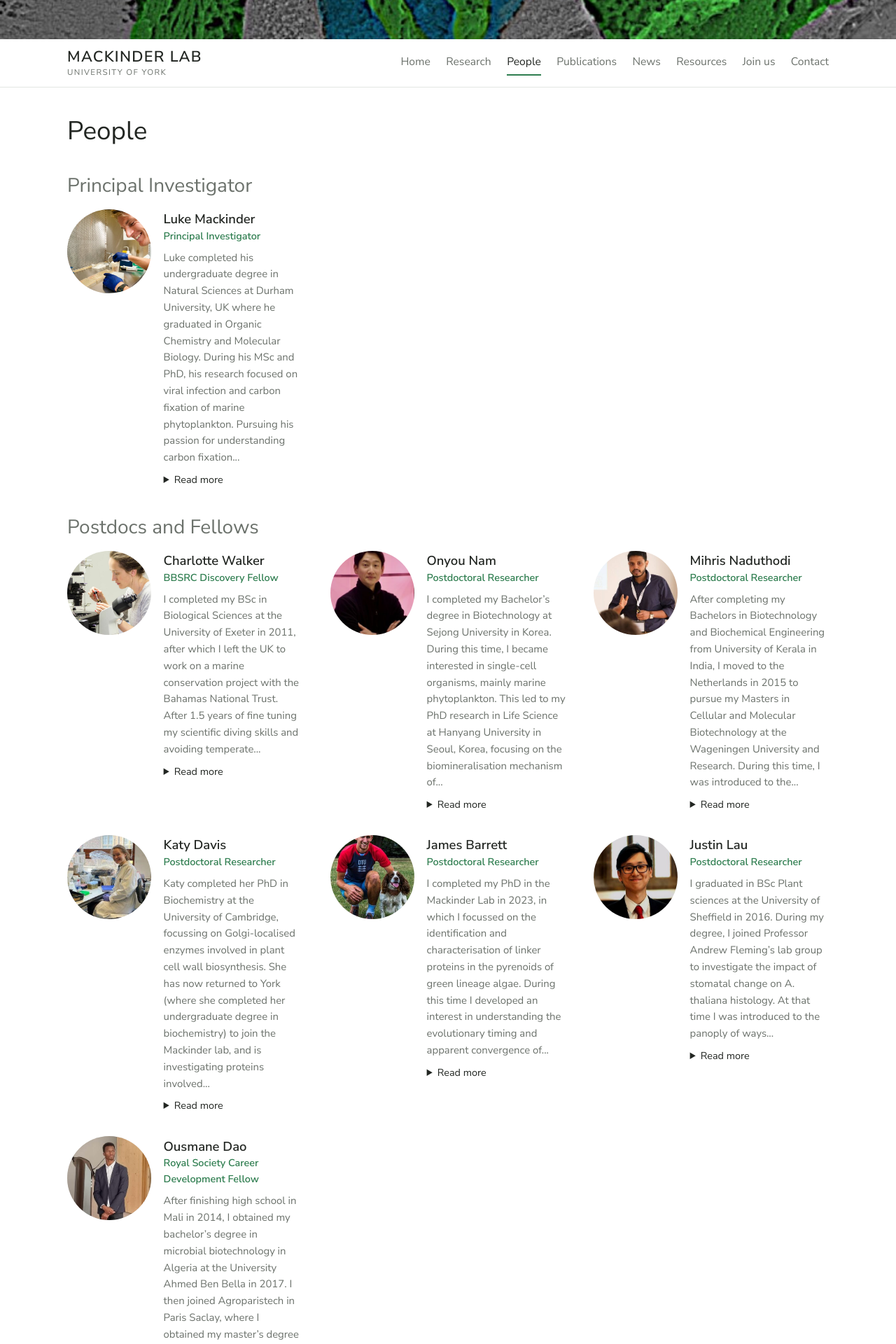
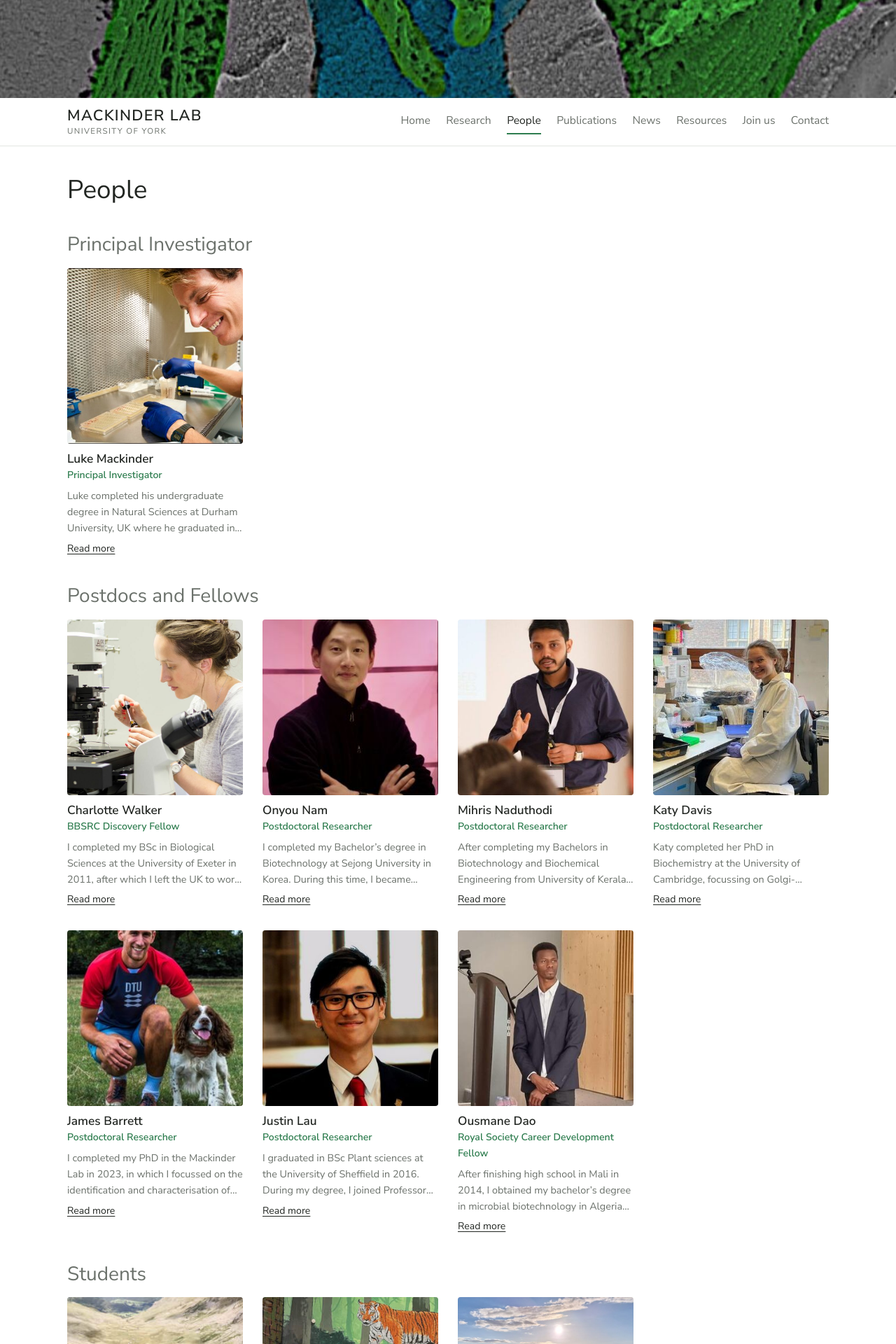
Before and after one commit to mackinderlab/mackinderlab.github.io, a Jekyll site: the page built from people.html, in a window 1280 px wide. Shown: the top 1920 px of the page at 70% size. Built offline with Jekyll 4.4.1, drawn with Linux system fonts in a browser that asks for light colours; some of the changed text lies outside the part shown.

Commit message:
Square people cards with bio pop-ups, consistent hero banner with parallax, Bluesky slot
- People: square photos, bios clamped to three lines, full bio in a dialog
- Banner: one hero image on every page (taller strip on inner pages,
  full-height on home) with a gentle parallax scroll; respects reduced motion
- Home: optional Bluesky feed, set by the "Bluesky handle" field in Pages CMS

Co-Authored-By: Claude Opus 5.5 (1M context) <noreply@anthropic.com>
Claude-Session: https://claude.ai/code/session_014AbhEuTHNLLCYFk9iixU6t

```diff
--- a/_data/home.yml
+++ b/_data/home.yml
@@ -7,3 +7,5 @@ intro: >-
 banner: /assets/images/research/pyrenoid-em.jpg
 banner_alt: Coloured electron micrograph of a Chlamydomonas pyrenoid
 news_count: 10
+# Bluesky handle (e.g. mackinderlab.bsky.social). Leave empty to hide the feed.
+bluesky: ""
--- a/_includes/header.html
+++ b/_includes/header.html
@@ -1,5 +1,6 @@
-<div class="banner{% if page.url == '/' %} banner-home{% endif %}" role="img" aria-label="{{ site.data.home.banner_alt | escape }}"
-  style="background-image:url('{{ site.data.home.banner | relative_url }}')"></div>
+<div class="hero{% if page.url == '/' %} hero-home{% endif %}">
+  <img class="hero-img" src="{{ site.data.home.banner | relative_url }}" alt="{{ site.data.home.banner_alt | escape }}" fetchpriority="high">
+</div>
 <header class="site-header">
   <div class="container header-inner">
     <a class="site-title" href="{{ '/' | relative_url }}">Mackinder Lab<span class="site-sub">University of York</span></a>
--- a/_layouts/default.html
+++ b/_layouts/default.html
@@ -7,5 +7,20 @@
     {{ content }}
   </main>
   {% include footer.html %}
+  <script>
+    // Banner parallax: the image drifts more slowly than the page as you scroll.
+    (function () {
+      var img = document.querySelector('.hero-img');
+      if (!img || window.matchMedia('(prefers-reduced-motion: reduce)').matches) return;
+      var hero = img.parentElement, ticking = false;
+      function update() {
+        var y = window.scrollY;
+        if (y <= hero.offsetHeight) img.style.transform = 'translate3d(0,' + (y * 0.45) + 'px,0) scale(1.08)';
+        ticking = false;
+      }
+      window.addEventListener('scroll', function () { if (!ticking) { requestAnimationFrame(update); ticking = true; } }, { passive: true });
+      update();
+    })();
+  </script>
 </body>
 </html>
--- a/assets/css/style.css
+++ b/assets/css/style.css
@@ -43,10 +43,11 @@ h3 { font-size: 1.15rem; font-weight: 600; }
 .container { max-width: var(--max); margin: 0 auto; padding: 0 16px; }
 main.container { padding-top: 2.5rem; padding-bottom: 4rem; min-height: 60vh; }
 
-/* Banner strip */
-.banner { height: 56px; background-size: cover; background-position: center 40%; background-color: #3b6b4a; }
-.banner-home { height: 150px; }
-@media (min-width: 1000px) { .banner-home { height: 200px; } }
+/* Banner with parallax (see default layout) */
+.hero { position: relative; overflow: hidden; height: 140px; background: #3b6b4a; }
+.hero-home { height: min(58vh, 540px); }
+.hero-img { position: absolute; inset: 0; width: 100%; height: 100%; object-fit: cover; object-position: center 45%; transform: scale(1.08); will-change: transform; }
+@media (max-width: 640px) { .hero { height: 90px; } .hero-home { height: 42vh; } }
 
 /* Header */
 .site-header { border-bottom: 1px solid var(--border); background: var(--bg); }
@@ -114,18 +115,30 @@ th, td { text-align: left; padding: 0.5rem; border-bottom: 1px solid var(--borde
 .map { width: 100%; height: 320px; border: 0; border-radius: var(--radius); margin-top: 1rem; }
 
 /* People */
-.people-grid { display: grid; grid-template-columns: repeat(auto-fill, minmax(320px, 1fr)); gap: 2rem 2.5rem; }
-.person { display: grid; grid-template-columns: 120px 1fr; gap: 1.1rem; align-items: start; }
-.person img { width: 120px; height: 120px; object-fit: cover; border-radius: 50%; background: var(--border); }
-.person h3 { margin: 0.2rem 0 0; }
-.person .role { color: var(--accent); font-weight: 600; font-size: 0.9rem; margin: 0.1rem 0 0.5rem; }
-.person .bio { font-size: 0.93rem; color: var(--muted); }
-.person .bio p { margin: 0 0 0.5rem; }
-.person details summary { cursor: pointer; color: var(--text); font-size: 0.9rem; }
-.alumni-grid { display: grid; grid-template-columns: repeat(auto-fill, minmax(150px, 1fr)); gap: 1.5rem 1rem; text-align: center; }
-.alumni-grid img { width: 96px; height: 96px; object-fit: cover; border-radius: 50%; background: var(--border); }
-.alumni-grid .name { font-weight: 600; display: block; margin-top: 0.4rem; }
-.alumni-grid .where { color: var(--muted); font-size: 0.85rem; line-height: 1.35; display: block; }
+.people-grid { display: grid; grid-template-columns: repeat(auto-fill, minmax(210px, 1fr)); gap: 2rem 1.75rem; }
+.person { display: flex; flex-direction: column; }
+.person img { width: 100%; aspect-ratio: 1 / 1; object-fit: cover; border-radius: 4px; background: var(--border); display: block; }
+.person h3 { margin: 0.75rem 0 0; font-size: 1.08rem; }
+.person .role { color: var(--accent); font-weight: 600; font-size: 0.88rem; margin: 0.1rem 0 0.4rem; }
+.person .teaser { font-size: 0.9rem; color: var(--muted); margin: 0; display: -webkit-box; -webkit-line-clamp: 3; -webkit-box-orient: vertical; overflow: hidden; }
+.person .more { background: none; border: 0; padding: 0; margin-top: 0.4rem; color: var(--text); font: inherit; font-size: 0.88rem; text-decoration: underline; text-underline-offset: 3px; cursor: pointer; align-self: flex-start; }
+.person .photo { background: none; border: 0; padding: 0; cursor: pointer; width: 100%; display: block; }
+.bio-dialog { max-width: 720px; width: calc(100% - 32px); border: 0; border-radius: 8px; padding: 0; background: var(--bg); color: var(--text); box-shadow: 0 20px 60px rgba(0,0,0,0.3); }
+.bio-dialog::backdrop { background: rgba(0,0,0,0.5); }
+.bio-dialog .inner { display: grid; grid-template-columns: 200px 1fr; gap: 1.5rem; padding: 1.75rem; }
+.bio-dialog img { width: 200px; aspect-ratio: 1 / 1; object-fit: cover; border-radius: 4px; }
+.bio-dialog h3 { margin: 0; font-size: 1.4rem; }
+.bio-dialog .bio { font-size: 0.95rem; }
+.bio-dialog .close { position: absolute; top: 0.6rem; right: 0.8rem; background: none; border: 0; font-size: 1.6rem; line-height: 1; color: var(--muted); cursor: pointer; }
+@media (max-width: 600px) { .bio-dialog .inner { grid-template-columns: 1fr; } .bio-dialog img { width: 140px; } }
+.alumni-grid { display: grid; grid-template-columns: repeat(auto-fill, minmax(140px, 1fr)); gap: 1.5rem 1rem; }
+.alumni-grid img { width: 100%; aspect-ratio: 1 / 1; object-fit: cover; border-radius: 4px; background: var(--border); }
+.alumni-grid .name { font-weight: 600; display: block; margin-top: 0.4rem; font-size: 0.95rem; }
+.alumni-grid .where { color: var(--muted); font-size: 0.82rem; line-height: 1.35; display: block; }
+
+/* Bluesky feed */
+.bsky { margin-top: 2rem; }
+.bsky h2 { margin-bottom: 0.5rem; }
 
 /* Publications */
 .pub-header { display: flex; justify-content: space-between; align-items: center; flex-wrap: wrap; gap: 1rem; }
--- a/people.html
+++ b/people.html
@@ -15,20 +15,25 @@ groups:
   <h2>{{ g.title }}</h2>
   <div class="people-grid">
     {% for person in members %}
-    {% assign words = person.content | strip_html | number_of_words %}
+    {% assign id = person.name | slugify %}
     <div class="person">
-      {% include img.html src=person.photo alt=person.name %}
-      <div>
-        <h3>{{ person.name }}</h3>
-        <p class="role">{{ person.role }}</p>
-        <div class="bio">
-          {% if words > 60 %}
-          <p>{{ person.content | strip_html | truncatewords: 45 }}</p>
-          <details><summary>Read more</summary>{{ person.content | markdownify }}</details>
-          {% else %}{{ person.content | markdownify }}{% endif %}
+      <button class="photo" onclick="document.getElementById('bio-{{ id }}').showModal()" aria-label="Read about {{ person.name }}">{% include img.html src=person.photo alt=person.name %}</button>
+      <h3>{{ person.name }}</h3>
+      <p class="role">{{ person.role }}</p>
+      <p class="teaser">{{ person.content | strip_html | truncatewords: 40 }}</p>
+      <button class="more" onclick="document.getElementById('bio-{{ id }}').showModal()">Read more</button>
+    </div>
+    <dialog class="bio-dialog" id="bio-{{ id }}" onclick="if (event.target === this) this.close()">
+      <button class="close" onclick="this.closest('dialog').close()" aria-label="Close">×</button>
+      <div class="inner">
+        {% include img.html src=person.photo alt=person.name %}
+        <div>
+          <h3>{{ person.name }}</h3>
+          <p class="role" style="color:var(--accent);font-weight:600">{{ person.role }}</p>
+          <div class="bio">{{ person.content | markdownify }}</div>
         </div>
       </div>
-    </div>
+    </dialog>
     {% endfor %}
   </div>
   {% endif %}
```
Also changed, not shown: index.html (+7 -0 lines), .pages.yml.
